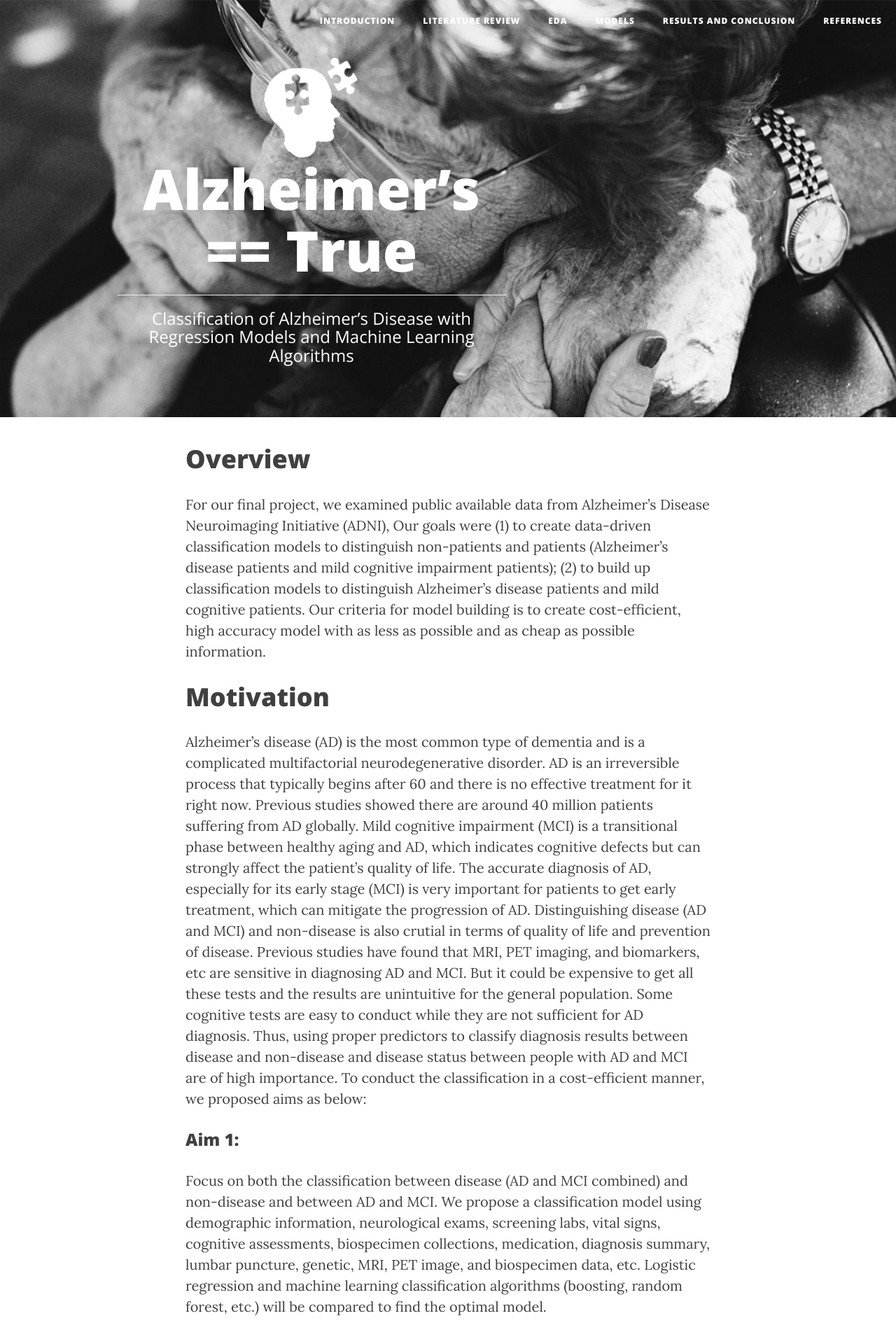
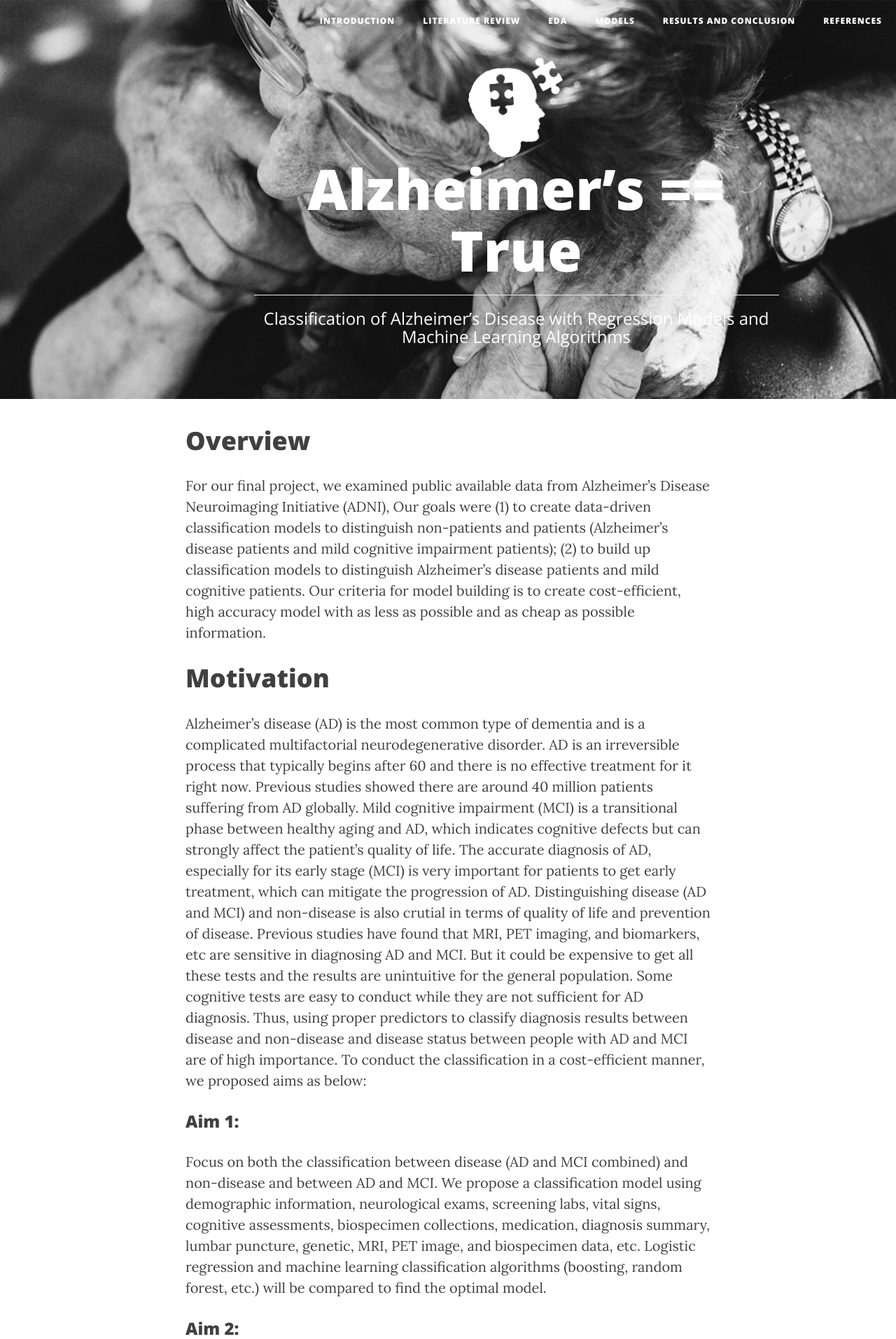
Before and after one commit to liyixiu/Alzheimer, a Jekyll site: the page built from docs/index.md, in a window 1280 px wide. Shown: the top 1913 px of the page at 70% size. Built offline with Jekyll 4.4.1, drawn with Linux system fonts in a browser that asks for light colours; nearby versions of some CDN libraries.

Commit message:
Update page.html

```diff
--- a/docs/_layouts/page.html
+++ b/docs/_layouts/page.html
@@ -6,7 +6,7 @@
 <header class="intro-header" style="background-image: url('{{ site.baseurl }}/{% if page.header-img %}{{ page.header-img }}{% else %}{{ site.header-img }}{% endif %}')">
     <div class="container">
         <div class="row">
-            <div class="col-lg-6 col-lg-offset-1 col-md-8 col-md-offset-1">
+            <div class="col-lg-8 col-lg-offset-3 col-md-10 col-md-offset-2">
                 <div class="site-heading" style="padding: 75px 0">
 					{% if page.url == '/' %}
 					{% if site.logo %}
```
